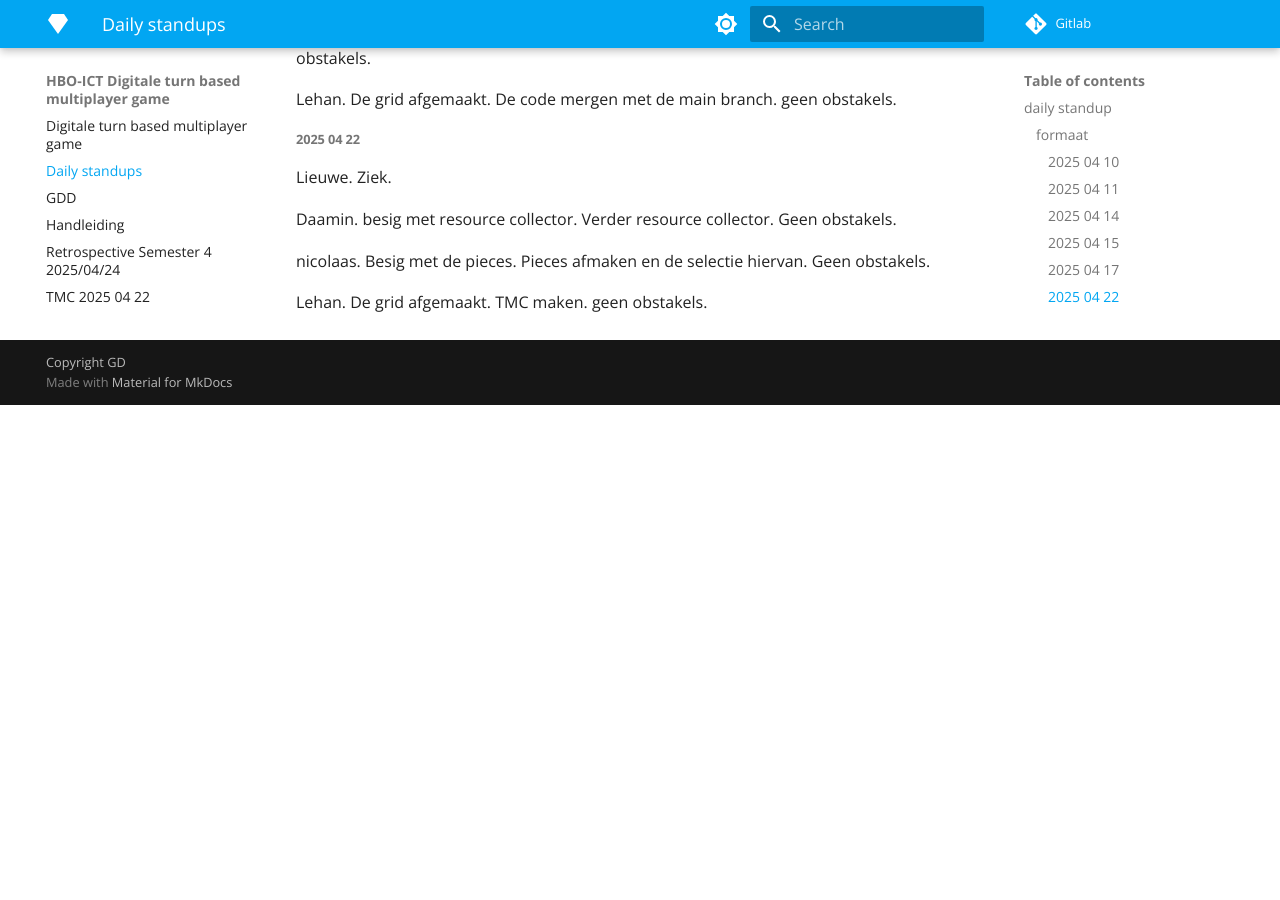
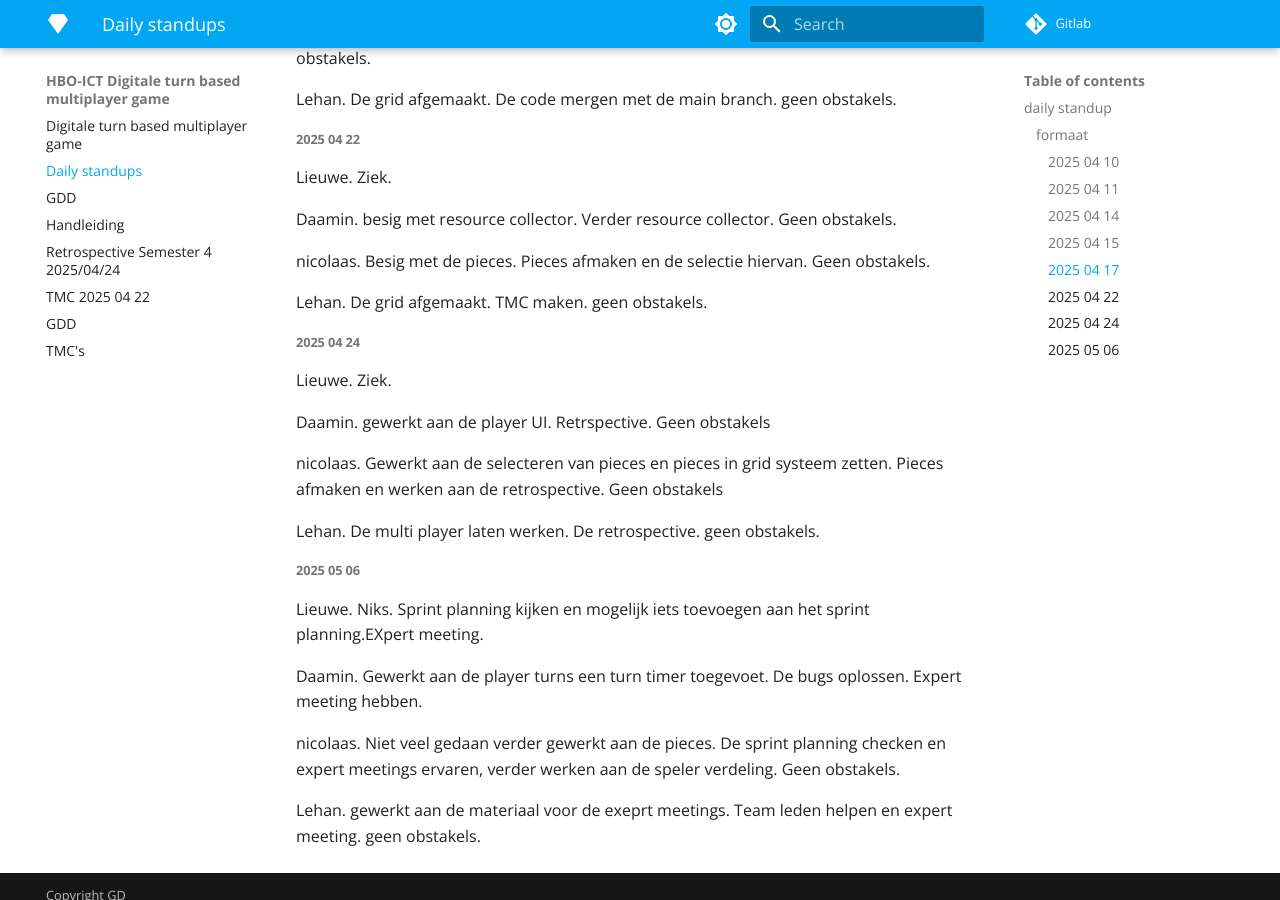
Before and after one commit to lieuweZ/HexFront, an MkDocs documentation site: the page built from docs/Daily standups.md, in a window 1280 px wide and 900 px high, scrolled down 1450 px. Built offline with MkDocs 1.6.1 and Material for MkDocs 9.7.7, drawn with Linux system fonts in a browser that asks for light colours; nearby versions of some CDN libraries; library files that are not in the unit come from our copies; before the commit the page ends 1855 px from its top, so only the background shows below that.

Commit message:
Edit Daily standups.md

```diff
--- a/docs/Daily standups.md
+++ b/docs/Daily standups.md
@@ -62,3 +62,23 @@
 nicolaas. Besig met de pieces. Pieces afmaken en de selectie hiervan. Geen obstakels.
 
 Lehan. De grid afgemaakt. TMC maken. geen obstakels.
+
+##### 2025 04 24
+
+Lieuwe. Ziek.
+
+Daamin. gewerkt aan de player UI. Retrspective. Geen obstakels
+
+nicolaas. Gewerkt aan de selecteren van pieces en pieces in grid systeem zetten. Pieces afmaken en werken aan de retrospective. Geen obstakels
+
+Lehan. De multi player laten werken. De retrospective. geen obstakels.
+
+##### 2025 05 06
+
+Lieuwe. Niks. Sprint planning kijken en mogelijk iets toevoegen aan het sprint planning.EXpert meeting.
+
+Daamin. Gewerkt aan de player turns een turn timer toegevoet. De bugs oplossen. Expert meeting hebben.
+
+nicolaas. Niet veel gedaan verder gewerkt aan de pieces. De sprint planning checken en expert meetings ervaren, verder werken aan de speler verdeling. Geen obstakels.
+
+Lehan. gewerkt aan de materiaal voor de exeprt meetings. Team leden helpen en expert meeting. geen obstakels.
```
